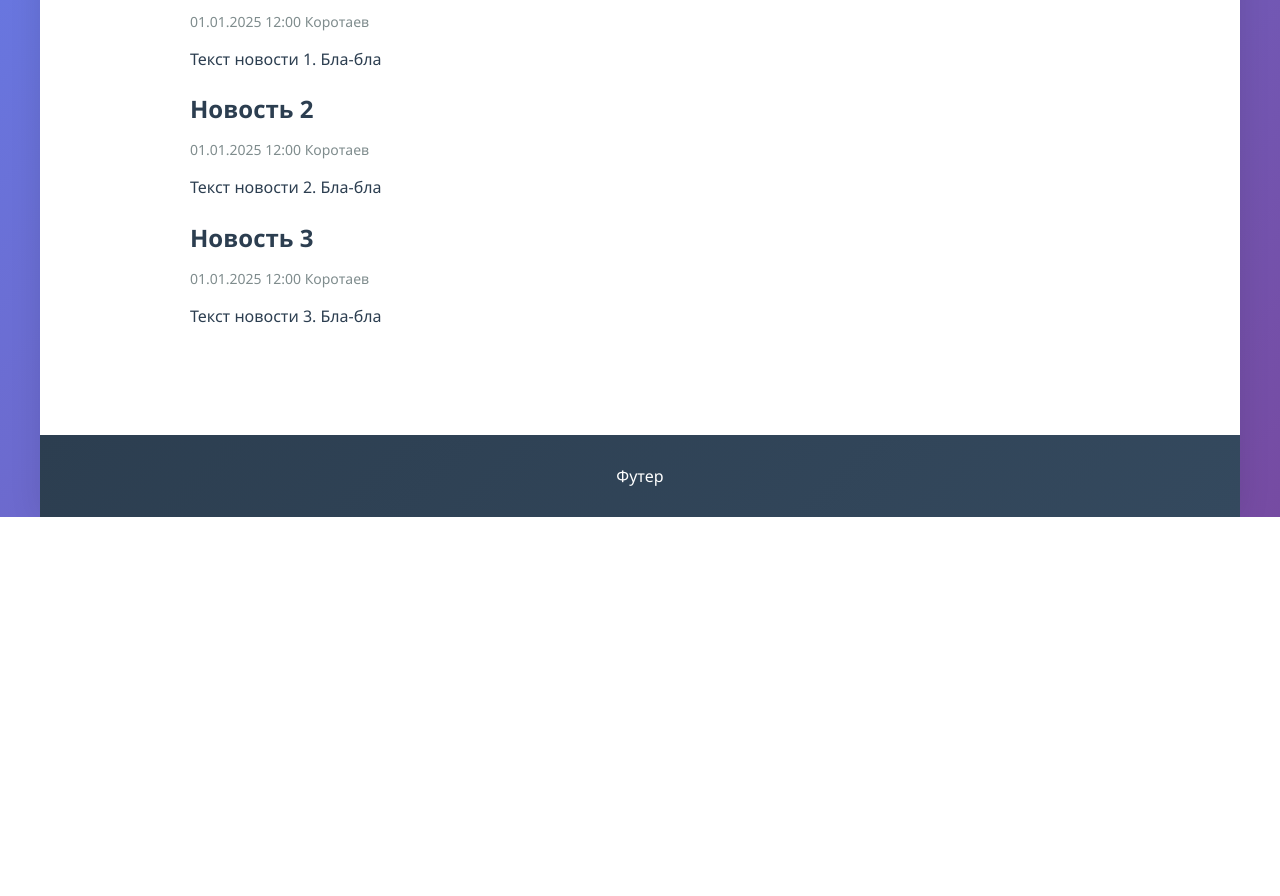
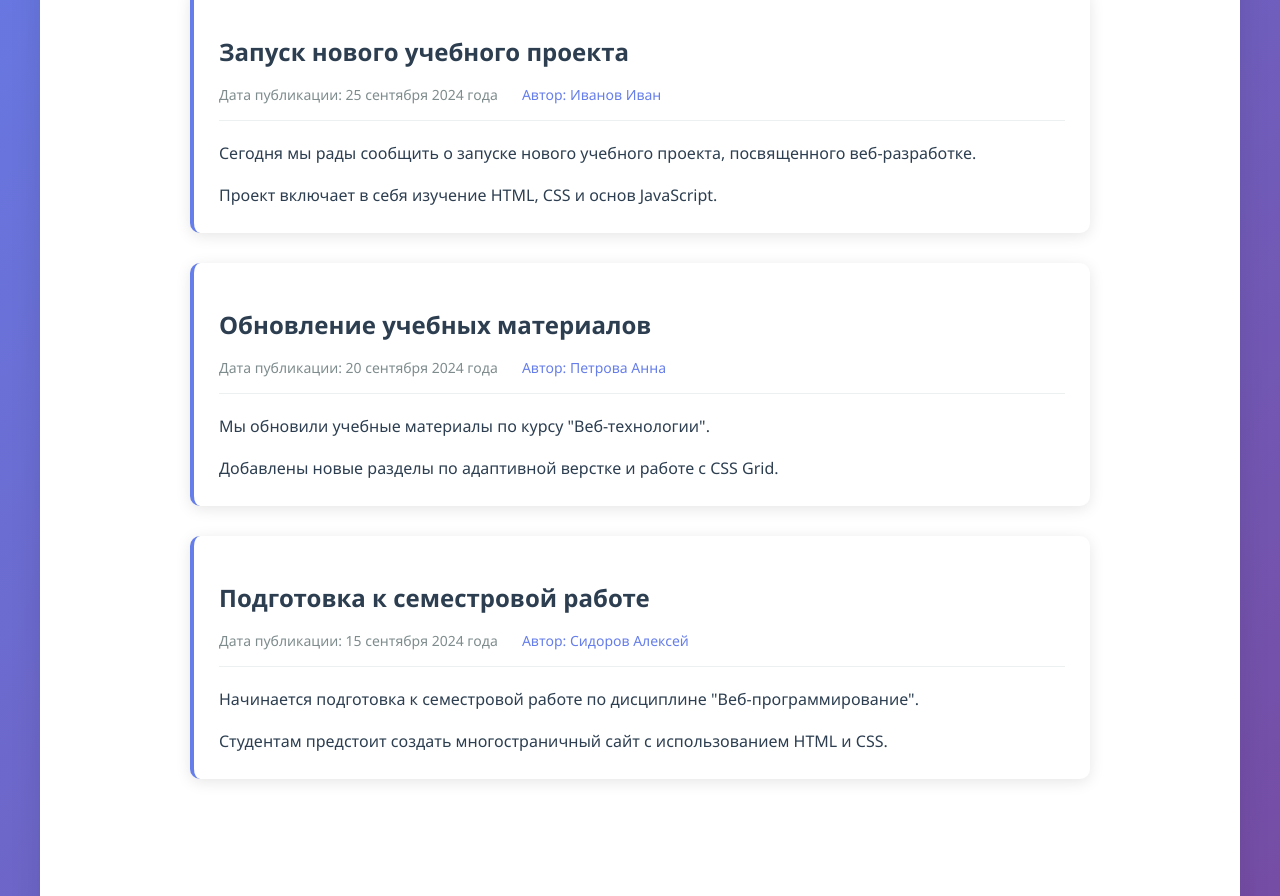
Before and after one commit to mkor26/KR1, a plain HTML site: page pages/news.html in a window 1280 px wide. Shown: the part 323-1219 px from the top of the page. Before the commit the page ends 840 px from the top, so only its background shows below. Drawn offline with Linux system fonts and the light colour scheme.

Commit message:
fix news

```diff
--- a/pages/news.html
+++ b/pages/news.html
@@ -1,18 +1,19 @@
+<!DOCTYPE html>
 <html lang="ru">
 <head>
     <meta charset="UTF-8">
     <meta name="viewport" content="width=device-width, initial-scale=1.0">
-    <title>Новости</title>
+    <title>Новости - Семестровая работа</title>
     <link rel="stylesheet" href="../style/styles.css">
 </head>
 <body>
     <div class="page-container">
-        <div class="header">Хэдер</div>
+        <div class="header">Новостной блог</div>
 
         <div class="nav">
             <ul class="nav-list">
                 <li class="nav-item"><a class="nav-link" href="../index.html">Главная</a></li>
-                <li class="nav-item"><a class="nav-link" href="news.html">Новости</a></li>
+                <li class="nav-item"><a class="nav-link active" href="news.html">Новости</a></li>
                 <li class="nav-item"><a class="nav-link" href="practices.html">Практики</a></li>
                 <li class="nav-item"><a class="nav-link" href="goods.html">Товары</a></li>
                 <li class="nav-item"><a class="nav-link" href="contacts.html">Контакты</a></li>
@@ -20,28 +21,48 @@
         </div>
 
         <div class="content">
-            <h1 class="section-title">Новости</h1>
+            <h1 class="page-title">Последние новости</h1>
 
-            <div class="news-card">
-                <h2 class="news-title">Новость 1</h2>
-                <p class="news-date">01.01.2025 12:00 Коротаев</p>
-                <p class="news-text">Текст новости 1. Бла-бла</p>
+            <div class="news-article">
+                <h2 class="news-title">Запуск нового учебного проекта</h2>
+                <div class="news-meta">
+                    <span class="news-date">Дата публикации: 25 сентября 2024 года</span>
+                    <span class="news-author">Автор: Иванов Иван</span>
+                </div>
+                <div class="news-text">
+                    <p>Сегодня мы рады сообщить о запуске нового учебного проекта, посвященного веб-разработке.</p>
+                    <p>Проект включает в себя изучение HTML, CSS и основ JavaScript.</p>
+                </div>
             </div>
 
-            <div class="news-card">
-                <h2 class="news-title">Новость 2</h2>
-                <p class="news-date">01.01.2025 12:00 Коротаев</p>
-                <p class="news-text">Текст новости 2. Бла-бла</p>
+            <div class="news-article">
+                <h2 class="news-title">Обновление учебных материалов</h2>
+                <div class="news-meta">
+                    <span class="news-date">Дата публикации: 20 сентября 2024 года</span>
+                    <span class="news-author">Автор: Петрова Анна</span>
+                </div>
+                <div class="news-text">
+                    <p>Мы обновили учебные материалы по курсу "Веб-технологии".</p>
+                    <p>Добавлены новые разделы по адаптивной верстке и работе с CSS Grid.</p>
+                </div>
             </div>
 
-            <div class="news-card">
-                <h2 class="news-title">Новость 3</h2>
-                <p class="news-date">01.01.2025 12:00 Коротаев</p>
-                <p class="news-text">Текст новости 3. Бла-бла</p>
+            <div class="news-article">
+                <h2 class="news-title">Подготовка к семестровой работе</h2>
+                <div class="news-meta">
+                    <span class="news-date">Дата публикации: 15 сентября 2024 года</span>
+                    <span class="news-author">Автор: Сидоров Алексей</span>
+                </div>
+                <div class="news-text">
+                    <p>Начинается подготовка к семестровой работе по дисциплине "Веб-программирование".</p>
+                    <p>Студентам предстоит создать многостраничный сайт с использованием HTML и CSS.</p>
+                </div>
             </div>
         </div>
 
-        <div class="footer">Футер</div>
+        <div class="footer">
+            © 2024 Семестровая работа. ЭФБО-00-00. Все права защищены.
+        </div>
     </div>
 </body>
 </html>
```
